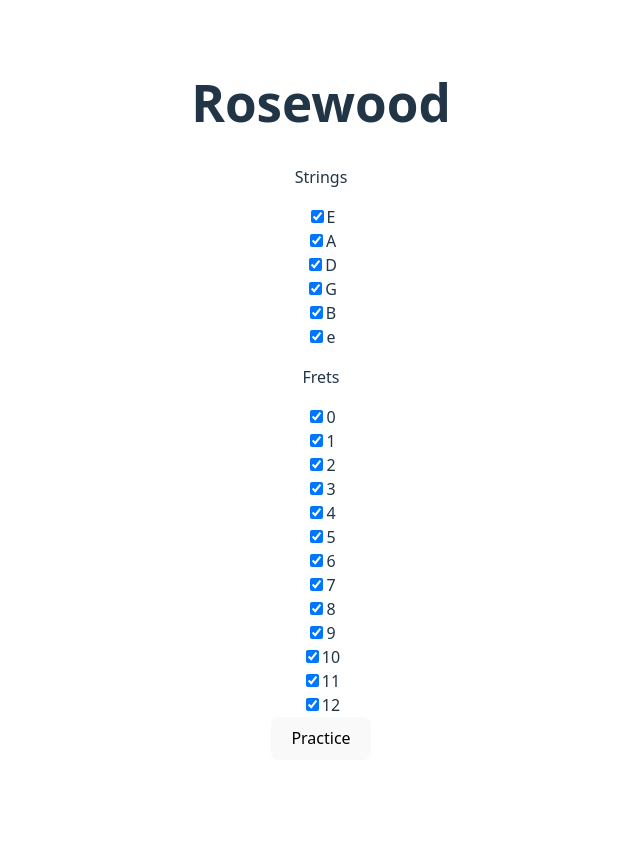
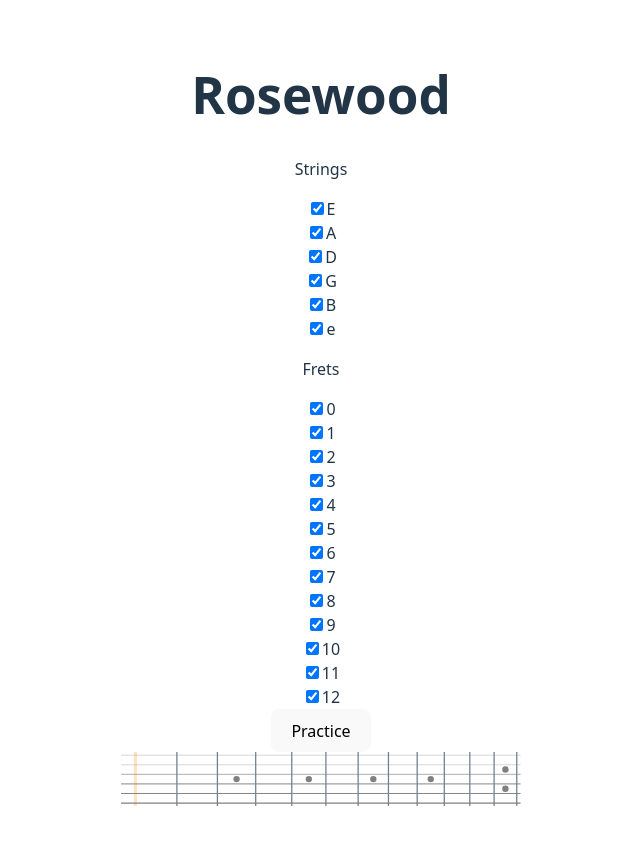
Before and after one commit to taylorlaekeman/rosewood, a React (Vite) app: page / in a window 1280 px wide. Shown: the whole page, without its empty margins (319-959 px from the left). Before the commit the page ends 800 px from the top, so only its background shows below. Built offline with nearby package versions, Linux system fonts and the light colour scheme.

Commit message:
add fretboard component

```diff
--- a/src/App.tsx
+++ b/src/App.tsx
@@ -1,5 +1,8 @@
 import { useState } from 'react';
 import './App.css';
+import { Fretboard } from './Fretboard';
+import { FRETS, type Fret } from './frets';
+import { GUITAR_STRINGS, type GuitarString } from './guitarStrings';
 
 function App() {
   const [stringConfiguration, setStringConfiguration] =
@@ -74,11 +77,10 @@ function App() {
       >
         Practice
       </button>
+      <Fretboard />
     </>
   );
 }
-
-const GUITAR_STRINGS: GuitarString[] = ['E', 'A', 'D', 'G', 'B', 'e'];
 
 const ALL_STRINGS_ENABLED: Record<GuitarString, boolean> = {
   E: true,
@@ -88,10 +90,6 @@ const ALL_STRINGS_ENABLED: Record<GuitarString, boolean> = {
   B: true,
   e: true,
 };
-
-type GuitarString = 'E' | 'A' | 'D' | 'G' | 'B' | 'e';
-
-const FRETS: Fret[] = [0, 1, 2, 3, 4, 5, 6, 7, 8, 9, 10, 11, 12];
 
 const ALL_FRETS_ENABLED: Record<Fret, boolean> = {
   0: true,
@@ -109,6 +107,4 @@ const ALL_FRETS_ENABLED: Record<Fret, boolean> = {
   12: true,
 };
 
-type Fret = 0 | 1 | 2 | 3 | 4 | 5 | 6 | 7 | 8 | 9 | 10 | 11 | 12;
-
 export default App;
--- /dev/null
+++ b/src/Fretboard.tsx
@@ -0,0 +1,119 @@
+import type { Fret } from './frets';
+import type { GuitarString } from './guitarStrings';
+
+export function Fretboard({
+  highlights = [],
+}: {
+  highlights?: Array<{ fret: Fret; guitarString: GuitarString }>;
+}) {
+  return (
+    <svg
+      height="100%"
+      viewBox={`0 0 ${FRET_POSITIONS[11] + 12} 170`}
+      width="100%"
+    >
+      {/* nut */}
+      <line x1="45" x2="45" y1="0" y2="100%" stroke="bisque" strokeWidth="10" />
+      {FRET_POSITIONS.map((position) => (
+        <line
+          key={position}
+          stroke="slategrey"
+          strokeWidth="4"
+          x1={position}
+          x2={position}
+          y1="0"
+          y2="100%"
+        />
+      ))}
+      {STRING_POSITIONS.map((position, i) => (
+        <line
+          key={position}
+          stroke="grey"
+          strokeWidth={STRING_WIDTHS[i]}
+          x1="0"
+          x2="100%"
+          y1={position}
+          y2={position}
+        />
+      ))}
+      {/* fret 3 marker */}
+      <circle
+        cx={FRET_POSITIONS[1] + (FRET_POSITIONS[2] - FRET_POSITIONS[1]) / 2}
+        cy="85"
+        fill="grey"
+        r="10"
+      />
+      {/* fret 5 marker */}
+      <circle
+        cx={FRET_POSITIONS[3] + (FRET_POSITIONS[4] - FRET_POSITIONS[3]) / 2}
+        cy="85"
+        fill="grey"
+        r="10"
+      />
+      {/* fret 7 marker */}
+      <circle
+        cx={FRET_POSITIONS[5] + (FRET_POSITIONS[6] - FRET_POSITIONS[5]) / 2}
+        cy="85"
+        fill="grey"
+        r="10"
+      />
+      {/* fret 9 marker */}
+      <circle
+        cx={FRET_POSITIONS[7] + (FRET_POSITIONS[8] - FRET_POSITIONS[7]) / 2}
+        cy="85"
+        fill="grey"
+        r="10"
+      />
+      {/* fret 12 markers */}
+      <circle
+        cx={FRET_POSITIONS[10] + (FRET_POSITIONS[11] - FRET_POSITIONS[10]) / 2}
+        cy="55"
+        fill="grey"
+        r="10"
+      />
+      <circle
+        cx={FRET_POSITIONS[10] + (FRET_POSITIONS[11] - FRET_POSITIONS[10]) / 2}
+        cy="115"
+        fill="grey"
+        r="10"
+      />
+      {highlights.map(({ fret, guitarString }) => {
+        const stringPosition = STRING_POSITIONS[STRING_INDICES[guitarString]];
+        if (fret === 0)
+          return <circle cx="20" cy={stringPosition} fill="orange" r="10" />;
+        if (fret === 1)
+          return (
+            <rect
+              fill="orange"
+              height="20"
+              rx="10"
+              ry="10"
+              width={FRET_POSITIONS[0] - 50 - 20}
+              x={50 + 10}
+              y={stringPosition - 10}
+            />
+          );
+        return (
+          <rect
+            fill="orange"
+            height="20"
+            rx="10"
+            ry="10"
+            width={FRET_POSITIONS[fret - 1] - FRET_POSITIONS[fret - 2] - 20}
+            x={FRET_POSITIONS[fret - 2] + 10}
+            y={stringPosition - 10}
+          />
+        );
+      })}
+    </svg>
+  );
+}
+
+const FRET_POSITIONS = [
+  175, 302, 422, 535, 642, 743, 838, 928, 1013, 1093, 1169, 1240,
+];
+
+const STRING_POSITIONS = [10, 40, 70, 100, 130, 160];
+const STRING_INDICES = { E: 5, A: 4, D: 3, G: 2, B: 1, e: 0 };
+
+const STRING_WIDTHS = [1, 1, 2, 3, 3, 4];
--- /dev/null
+++ b/src/frets.ts
@@ -0,0 +1,3 @@
+export type Fret = 0 | 1 | 2 | 3 | 4 | 5 | 6 | 7 | 8 | 9 | 10 | 11 | 12;
+
+export const FRETS: Fret[] = [0, 1, 2, 3, 4, 5, 6, 7, 8, 9, 10, 11, 12];
--- /dev/null
+++ b/src/guitarStrings.ts
@@ -0,0 +1,3 @@
+export type GuitarString = 'E' | 'A' | 'D' | 'G' | 'B' | 'e';
+
+export const GUITAR_STRINGS: GuitarString[] = ['E', 'A', 'D', 'G', 'B', 'e'];
```
